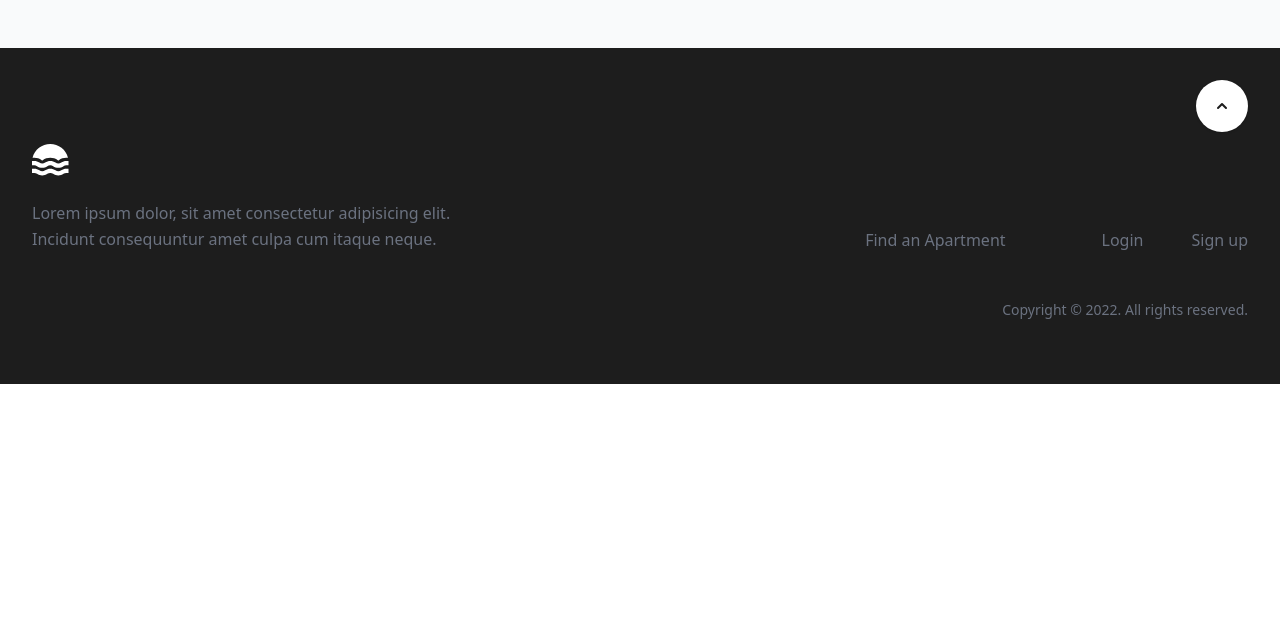
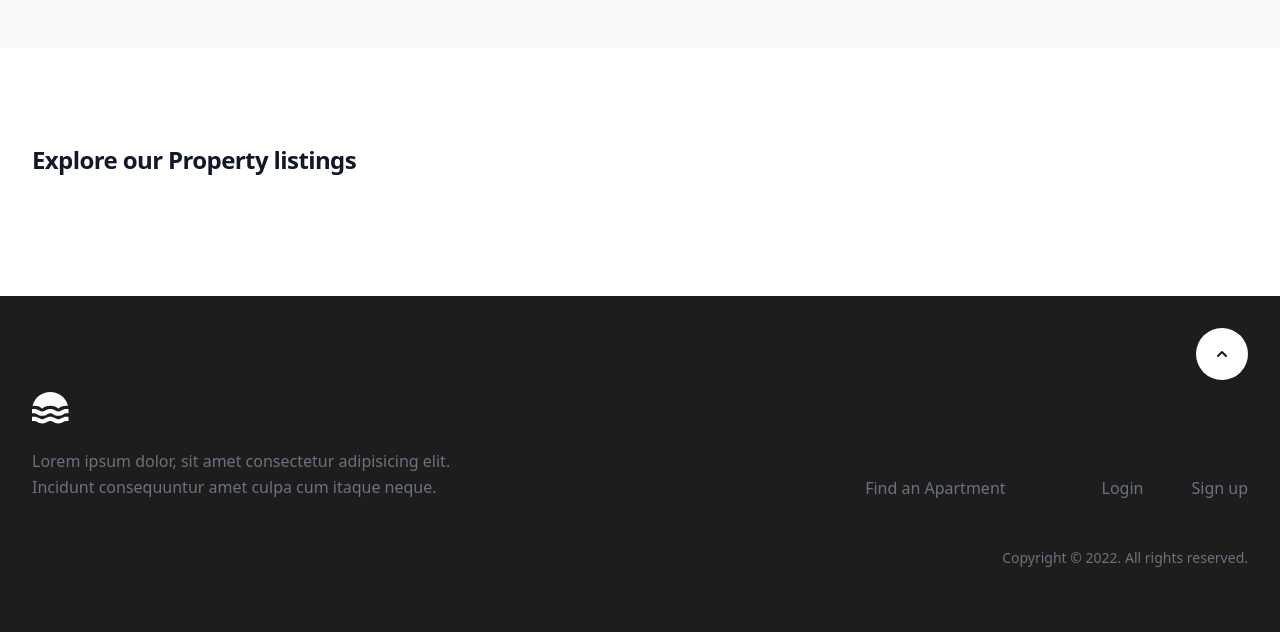
Before and after one commit to HarunaDev/realtor-marketplace, a Django app: page / in a window 1280 px wide. Shown: the part 832-1464 px from the top of the page. Before the commit the page ends 1216 px from the top, so only its background shows below. Run offline with Django 5.2, Linux system fonts and the light colour scheme; data that the repository does not hold is empty; some libraries are stand-ins or nearby versions.

Commit message:
styled listings section of home page

```diff
--- a/realagent/core/templates/core/index.html
+++ b/realagent/core/templates/core/index.html
@@ -63,6 +63,39 @@
         </div>
 
     </section>
+
+    <section>
+
+        <div class="bg-white">
+            <div class="mx-auto max-w-2xl px-4 py-16 sm:px-6 sm:py-24 lg:max-w-7xl lg:px-8">
+                <h2 class="text-2xl font-bold tracking-tight text-gray-900">Explore our Property listings</h2>
+
+                <div class="mt-6 grid grid-cols-1 gap-x-6 gap-y-10 sm:grid-cols-2 lg:grid-cols-3 xl:gap-x-8">
+                    {% for property in listings %}
+                        <div class="group relative">
+                            <div class="aspect-h-1 aspect-w-1 w-full overflow-hidden rounded-md bg-gray-200 lg:aspect-none group-hover:opacity-75 lg:h-80">
+                                <img src="{{ property.thumbnail.url }}" alt="{{ property.title }}" class="h-full w-full object-cover object-center lg:h-full lg:w-full">
+                            </div>
+                            <div class="mt-4 flex justify-between">
+                                <div>
+                                    <h3 class="text-sm text-gray-700">
+                                        <a href="{% url 'listing:detail' property.id %}">
+                                        <span aria-hidden="true" class="absolute inset-0"></span>
+                                        {{ property.title }}
+                                        </a>
+                                    </h3>
+                                    <p class="mt-1 text-sm text-gray-500">{{ property.location }}</p>
+                                </div>
+                                <p class="text-sm font-medium text-gray-900">{{ property.category }}</p>
+                            </div>
+                        </div>
+                    {% endfor %}
+                    <!-- More products... -->
+                </div>
+            </div>
+        </div>
+
+    </section>
 </main>
 
 
--- a/realagent/theme/static/css/dist/styles.css
+++ b/realagent/theme/static/css/dist/styles.css
@@ -1158,6 +1210,10 @@ select {
   max-width: 24rem;
 }
 
+.max-w-2xl {
+  max-width: 42rem;
+}
+
 .flex-1 {
   flex: 1 1 0%;
 }
@@ -1253,6 +1309,15 @@ select {
 .gap-x-6 {
   -moz-column-gap: 1.5rem;
        column-gap: 1.5rem;
+}
+
+.gap-y-10 {
+  row-gap: 2.5rem;
+}
+
+.gap-x-8 {
+  -moz-column-gap: 2rem;
+       column-gap: 2rem;
 }
 
 .space-y-2 > :not([hidden]) ~ :not([hidden]) {
@@ -2073,6 +2174,11 @@ select {
     padding-bottom: 8rem;
   }
 
+  .sm\:py-24 {
+    padding-top: 6rem;
+    padding-bottom: 6rem;
+  }
+
   .sm\:text-sm {
     font-size: 0.875rem;
     line-height: 1.25rem;
@@ -2191,12 +2297,32 @@ select {
     height: 400px;
   }
 
+  .lg\:h-80 {
+    height: 20rem;
+  }
+
   .lg\:w-1\/2 {
     width: 50%;
   }
 
   .lg\:w-2\/3 {
     width: 66.666667%;
+  }
+
+  .lg\:w-full {
+    width: 100%;
+  }
+
+  .lg\:max-w-7xl {
+    max-width: 80rem;
+  }
+
+  .lg\:grid-cols-4 {
+    grid-template-columns: repeat(4, minmax(0, 1fr));
+  }
+
+  .lg\:grid-cols-3 {
+    grid-template-columns: repeat(3, minmax(0, 1fr));
   }
 
   .lg\:flex-row {
@@ -2269,3 +2395,40 @@ select {
     line-height: 1;
   }
 }
+
+@media (min-width: 1280px) {
+  .xl\:gap-x-8 {
+    -moz-column-gap: 2rem;
+         column-gap: 2rem;
+  }
+
+  .xl\:gap-x-10 {
+    -moz-column-gap: 2.5rem;
+         column-gap: 2.5rem;
+  }
+
+  .xl\:gap-x-1 {
+    -moz-column-gap: 0.25rem;
+         column-gap: 0.25rem;
+  }
+
+  .xl\:gap-x-14 {
+    -moz-column-gap: 3.5rem;
+         column-gap: 3.5rem;
+  }
+
+  .xl\:gap-x-6 {
+    -moz-column-gap: 1.5rem;
+         column-gap: 1.5rem;
+  }
+
+  .xl\:gap-x-60 {
+    -moz-column-gap: 15rem;
+         column-gap: 15rem;
+  }
+
+  .xl\:gap-x-12 {
+    -moz-column-gap: 3rem;
+         column-gap: 3rem;
+  }
+}
```
Also changed, not shown: other parts of realagent/theme/static/css/dist/styles.css (+88 -0 lines).
